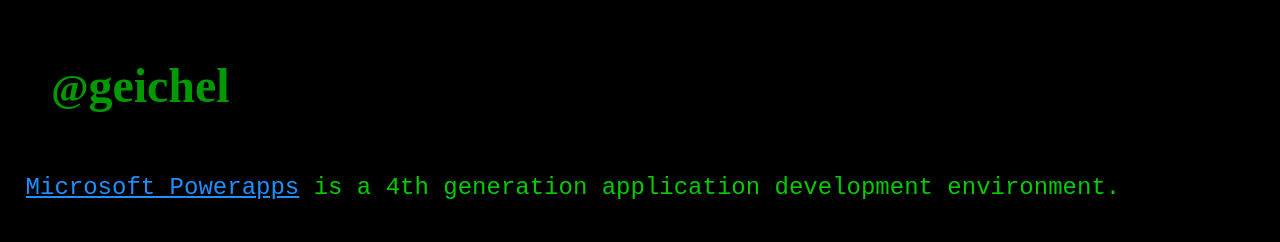
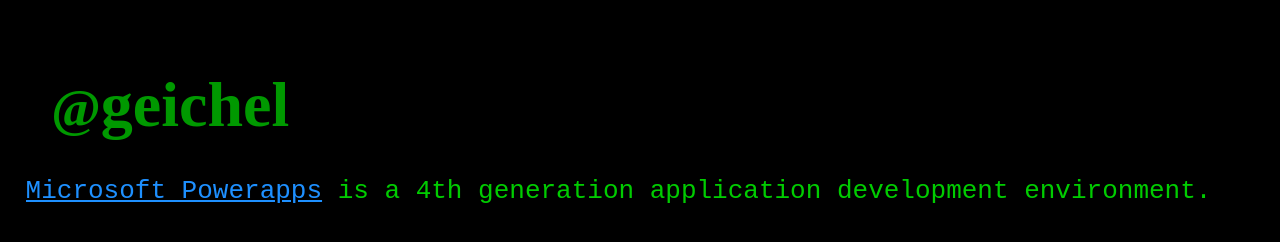
Before and after one commit to geichel/geichel.github.io, a plain HTML site: page index.html in a window 1280 px wide. Shown: the top 242 px of the page. Drawn offline with Linux system fonts and the light colour scheme.

Commit message:
css experimenting

```diff
--- a/index.html
+++ b/index.html
@@ -5,7 +5,7 @@
         <meta http-equiv="Content-Type" content="text/html; charset=utf-8" />
         <style type="text/css">
             body, div { margin: 0; padding: 0; }
-            body { background:black;color:#0c0;margin:2%;font-size:24px; overflow: hidden; width: 100%; height: 100%; }
+            body { background:black;color:#0c0;margin:2%;font-size:200%; overflow: hidden; width: 100%; height: 100%; }
             a {color:dodgerblue;}
             #header { overflow: auto; position: absolute; width: 100%; height: 150px; padding-left:2%; }
             #main { overflow: auto; position: absolute; width: 100%; top: 150px; bottom: 0; }
```
